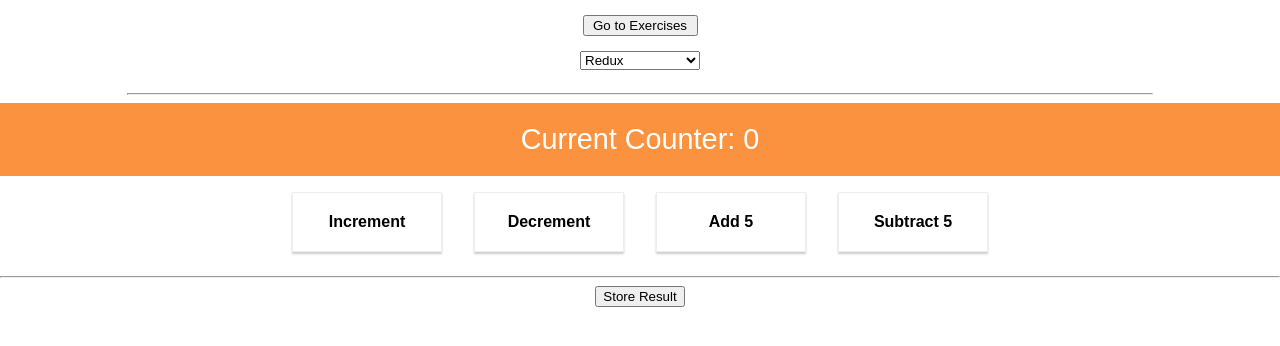
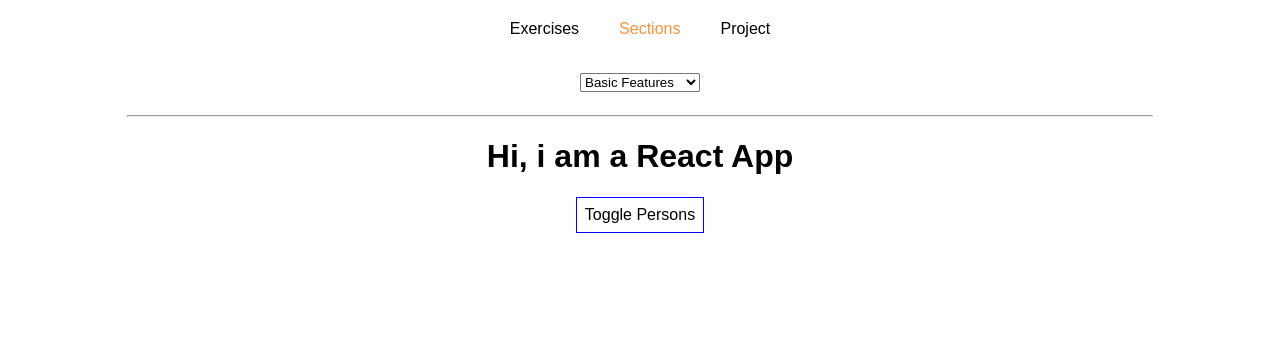
Before and after one commit to vinicechin/react-projects, a React (Create React App) app: page /sections/1 in a window 1280 px wide. Shown: the top 346 px of the page. Built offline with nearby package versions, Linux system fonts and the light colour scheme.

Commit message:
Change switch of exercises and sections for router. Add project route.

```diff
--- a/src/App.css
+++ b/src/App.css
@@ -17,3 +17,25 @@
   width: 115px;
   text-align: center;
 }
+
+.App ul {
+  list-style: none;
+  margin: 0;
+  padding: 0;
+}
+
+.App li {
+  display: inline-block;
+  margin: 20px;
+}
+
+.App a {
+  text-decoration: none;
+  color: black;
+}
+
+.App a:hover,
+.App a:active,
+.App a.active {
+  color: #fa923f;
+}
--- a/src/App.js
+++ b/src/App.js
@@ -1,7 +1,5 @@
 import React, { Component } from 'react'
-import { BrowserRouter } from 'react-router-dom'
-import { createStore } from 'redux'
-import { Provider } from 'react-redux'
+import { BrowserRouter, NavLink, Switch, Route, Redirect } from 'react-router-dom'
 
 import Exercise1 from './Exercises/Exercise1/Exercise1'
 import Exercise2 from './Exercises/Exercise2/Exercise2'
@@ -12,139 +10,125 @@ import AdvancedFeatures from './Sections/AdvancedFeatures/AdvancedFeatures'
 import ReachingWeb from './Sections/ReachingWeb/ReachingWeb'
 import Routing from './Sections/Routing/Routing'
 import ReduxSection from './Sections/ReduxSection/ReduxSection'
-import reducer from './Sections/shared/store/reducer'
 
 import './App.css';
 
-const store = createStore(reducer)
+const exercises = [
+  { component: <Exercise1 />,
+    value: 1,
+    title: "Exercise 1" },
+  { component: <Exercise2 />,
+    value: 2,
+    title: "Exercise 2" }
+]
+
+const sections = [
+  { component: <BasicFeatures />,
+    value: 1,
+    title: "Basic Features" },
+  { component: <StylingReact />,
+    value: 2,
+    title: "Styling React" },
+  { component: <ErrorBoundaries />,
+    value: 3,
+    title: "Error Boundaries" },
+  { component: <AdvancedFeatures title="Advanced Features" />,
+    value: 4,
+    title: "Advanced Features" },
+  { component: <ReachingWeb />,
+    value: 5,
+    title: "Reaching Web" },
+  { component: <Routing />,
+    value: 6,
+    title: "Routing" },
+  { component: <ReduxSection />,
+    value: 7,
+    title: "Redux" }
+]
 
 class App extends Component {
-  state = {
-    section: "7",
-    exercise: "2",
-    isExercise: false
+  changeExercise = (history, event) => {
+    history.push("/exercises/" + event.target.value)
   }
 
-  toggleContent = (event) => {
-    this.setState({
-      isExercise: !this.state.isExercise
-    })
+  changeSection = (history, event) => {
+    history.push("/sections/" + event.target.value)
   }
 
-  changeExercise = (event) => {
-    this.setState({
-      exercise: event.target.value
-    })
+  //*********************** RENDERS ************************** */
+  renderHeaderNav() {
+    return (
+      <header>
+        <nav>
+          <ul>
+            <li><NavLink to={"/exercises"}>Exercises</NavLink></li>
+            <li><NavLink to={"/sections"}>Sections</NavLink></li>
+            <li><NavLink to={"/project"}>Project</NavLink></li>
+          </ul>
+        </nav>
+      </header>
+    )
   }
 
-  changeSection = (event) => {
-    this.setState({
-      section: event.target.value
-    })
-  }
-
-  // #################################### RENDER METHODS ###########################################
-
-  renderExerciseSwitch() {
+  renderExerciseSwitch({ history, match }) {
     return (
-      <select name="exercises" id="ex-select" onChange={this.changeExercise} value={this.state.exercise}>
-        <option value="1">Exercise 1</option>
-        <option value="2">Exercise 2</option>
+      <select name="exercises" id="ex-select" onChange={this.changeExercise.bind(this, history)} value={match.params.id}>
+        {
+          exercises.map((exercise) => {
+            return <option key={exercise.value} value={exercise.value}>{exercise.title}</option>
+          })
+        }
       </select>
     )
   }
 
-  renderExercise(exercise) {
-    switch(exercise) {
-      case "1":
-        return (
-          <Exercise1 />
-        )
-      case "2":
-        return (
-          <Exercise2 />
-        )
-      default:
-        return null
-    }
-  }
-
-  renderSectionSwitch() {
+  renderSectionSwitch({ history, match }) {
     return (
-      <select name="sections" id="sec-select" onChange={this.changeSection} value={this.state.section}>
-        <option value="1">Basic Features</option>
-        <option value="2">Styling React</option>
-        <option value="3">Error Boundaries</option>
-        <option value="4">Advanced Features</option>
-        <option value="5">Reaching Web</option>
-        <option value="6">Routing</option>
-        <option value="7">Redux</option>
+      <select name="sections" id="sec-select" onChange={this.changeSection.bind(this, history)} value={match.params.id}>
+        {
+          sections.map((section) => {
+            return <option key={section.value} value={section.value}>{section.title}</option>
+          })
+        }
       </select>
     )
   }
 
-  renderSection(section) {
-    switch(section) {
-      case "1":
-        return (
-          <BasicFeatures />
-        )
-      case "2":
-        return (
-          <StylingReact />
-        )
-      case "3":
-        return (
-          <ErrorBoundaries />
-        )
-      case "4":
-        return (
-          <AdvancedFeatures title="Advanced Features" />
-        )
-      case "5":
-        return (
-          <ReachingWeb />
-        )
-      case "6":
-        return (
-          <Routing />
-        )
-      case "7":
-        return (
-          <Provider store={store}>
-            <ReduxSection />
-          </Provider>
-        )
-      default:
-        return null
-    }
-  }
-
-  // #################################### MAIN RENDER ###########################################
-
   render() {
-    const buttomText = this.state.isExercise ? "Go to Classes" : "Go to Exercises"
-
     return (
       <BrowserRouter>
         <div className="App">
-          <button id="content-toggle" onClick={this.toggleContent}>{buttomText}</button>
-          <br />
-          {
-            this.state.isExercise &&
-            <div>
-              { this.renderExerciseSwitch() }
-              { this.renderExercise(this.state.exercise) }
-            </div>
-          }
-          {
-            !this.state.isExercise &&
-            <div>
-              { this.renderSectionSwitch() }
+          { this.renderHeaderNav() }
+
+          <Switch>
+            {/** Exercises routes */}
+            <Route path="/exercises" exact render={() => <Redirect to="/exercises/1" />} />
+            <Route path="/exercises/:id" render={(props) => {
+              return <>
+                { this.renderExerciseSwitch(props) }
+                <hr style={{width: '80%'}} />
+                { exercises[props.match.params.id-1].component }
+              </>
+            }} />
+
+            {/** Sections routes */}
+            <Route path="/sections" exact render={() => <Redirect to="/sections/1" />} />
+            <Route path="/sections/:id" render={(props) => {
+              return <>
+                { this.renderSectionSwitch(props) }
+                <hr style={{width: '80%'}} />
+                { sections[props.match.params.id-1].component }
+              </>
+            }} />
+
+            {/** Project route */}
+            <Route path="/project" exact>
               <hr style={{width: '80%'}} />
-              { this.renderSection(this.state.section) }
-            </div>
-          }
+              <div>
+                Project
+              </div>
+            </Route>
+          </Switch>
         </div>
       </BrowserRouter>
     );
--- a/src/Sections/ReduxSection/ReduxSection.js
+++ b/src/Sections/ReduxSection/ReduxSection.js
@@ -1,10 +1,17 @@
 import React from 'react'
+import { Provider } from 'react-redux'
+import { createStore } from 'redux'
 
 import Counter from '../shared/components/Counter/Counter'
+import reducer from '../shared/store/reducer'
+
+const store = createStore(reducer)
 
 const ReduxSection = () => {
     return (
-        <Counter />
+        <Provider store={store}>
+            <Counter />
+        </Provider>
     )
 }
 
--- a/src/Sections/shared/components/Blog/Blog.js
+++ b/src/Sections/shared/components/Blog/Blog.js
@@ -1,5 +1,5 @@
 import React, { Component } from 'react';
-import { Route, NavLink, Switch, Redirect } from 'react-router-dom'
+import { Route, NavLink, Switch, Redirect, withRouter } from 'react-router-dom'
 
 import Posts from './Posts/Posts'
 import NewPost from './NewPost/NewPost'
@@ -16,12 +16,12 @@ class Blog extends Component {
                 <header>
                     <nav>
                         <ul>
-                            <li><NavLink to="/posts/" exact activeClassName="active" >Posts</NavLink></li>
+                            <li><NavLink to={this.props.match.url + "/posts"} exact activeClassName="active" >Posts</NavLink></li>
 
                             {/* hash to jump to that part of the url */}
                             <li><NavLink to={{
                                 // pathname: this.props.match.url + '/new-post', -> relative path example, doesnt work here because there is no props
-                                pathname: "/new-post",
+                                pathname: this.props.match.url + "/new-post",
                                 hash: '#submit',
                                 search: '?quick-submit=true'
                             }}>
@@ -33,13 +33,13 @@ class Blog extends Component {
                 {/* <Route path="/" exact render={() => <Posts />} /> */}
                 {/* switch -> route to first route found */}
                 <Switch>
-                    <Route path="/posts" component={Posts} />
-                    { this.state.auth && <Route path="/new-post" component={NewPost} /> }
-                    <Redirect from="/" to="/posts" />
+                    <Route path={this.props.match.url + "/posts"} component={Posts} />
+                    { this.state.auth && <Route path={this.props.match.url + "/new-post"} component={NewPost} /> }
+                    <Redirect from={this.props.match.url} to={this.props.match.url + "/posts"} />
                 </Switch>
             </div>
         );
     }
 }
 
-export default Blog;
+export default withRouter(Blog);
--- a/src/Sections/shared/components/Blog/NewPost/NewPost.js
+++ b/src/Sections/shared/components/Blog/NewPost/NewPost.js
@@ -21,7 +21,8 @@ class NewPost extends Component {
         axios.post('/posts', post)
             .then(response => {
                 console.log(response)
-                this.props.history.push('/posts')
+                console.log(this.props)
+                this.props.history.goBack()
                 // this.setState({ submitted: true })
             })
     }
--- a/src/Sections/shared/components/Blog/Posts/Posts.js
+++ b/src/Sections/shared/components/Blog/Posts/Posts.js
@@ -29,7 +29,7 @@ class Posts extends Component {
     }
 
     postClickedHandler = (id) => {
-        this.props.history.push({ pathname: '/posts/' + id })
+        this.props.history.push({ pathname: this.props.match.url+ '/' + id })
     }
 
     render() {
```
